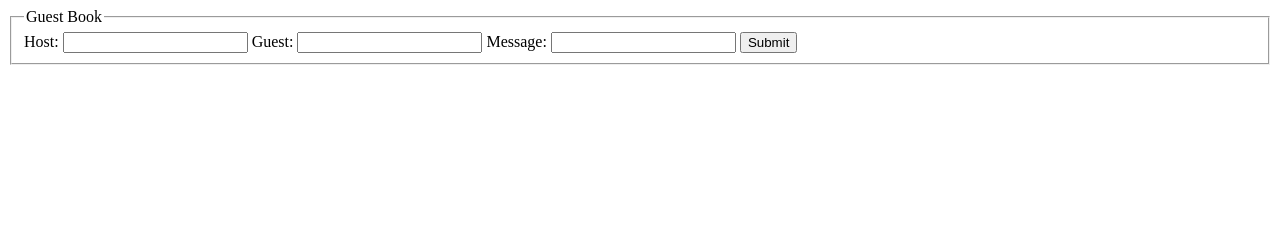
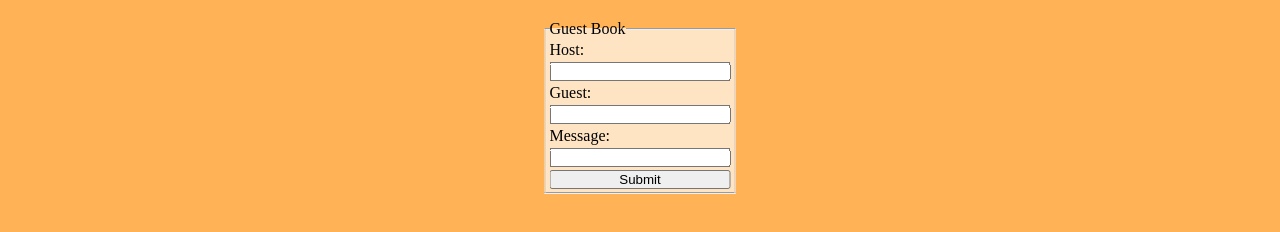
Before and after one commit to lukeplechaty/04-week-assignment, a website built with Vite: page client/index.html in a window 1280 px wide. Built offline with nearby package versions, Linux system fonts and the light colour scheme.

Commit message:
add: styleing

```diff
--- a/client/index.html
+++ b/client/index.html
@@ -10,7 +10,7 @@
   </head>
   <body>
     <form id="form-message">
-      <fieldset>
+      <fieldset class="form-set">
         <legend>Guest Book</legend>
         <label for="host_name">Host:</label>
         <input type="text" name="hosts_name" required />
--- a/client/src/style.css
+++ b/client/src/style.css
@@ -0,0 +1,23 @@
+* {
+  margin: 0;
+  padding: 0;
+  box-sizing: border-box;
+}
+body {
+  background-color: rgb(255, 179, 86);
+}
+
+#form-message {
+  position: fixed;
+  top: 20px;
+  left: 50%;
+  transform: translate(-50%);
+}
+
+.form-set {
+  background-color: bisque;
+  padding: 3px;
+  display: grid;
+  grid-template-rows: 1rf;
+  gap: 3px;
+}
```
